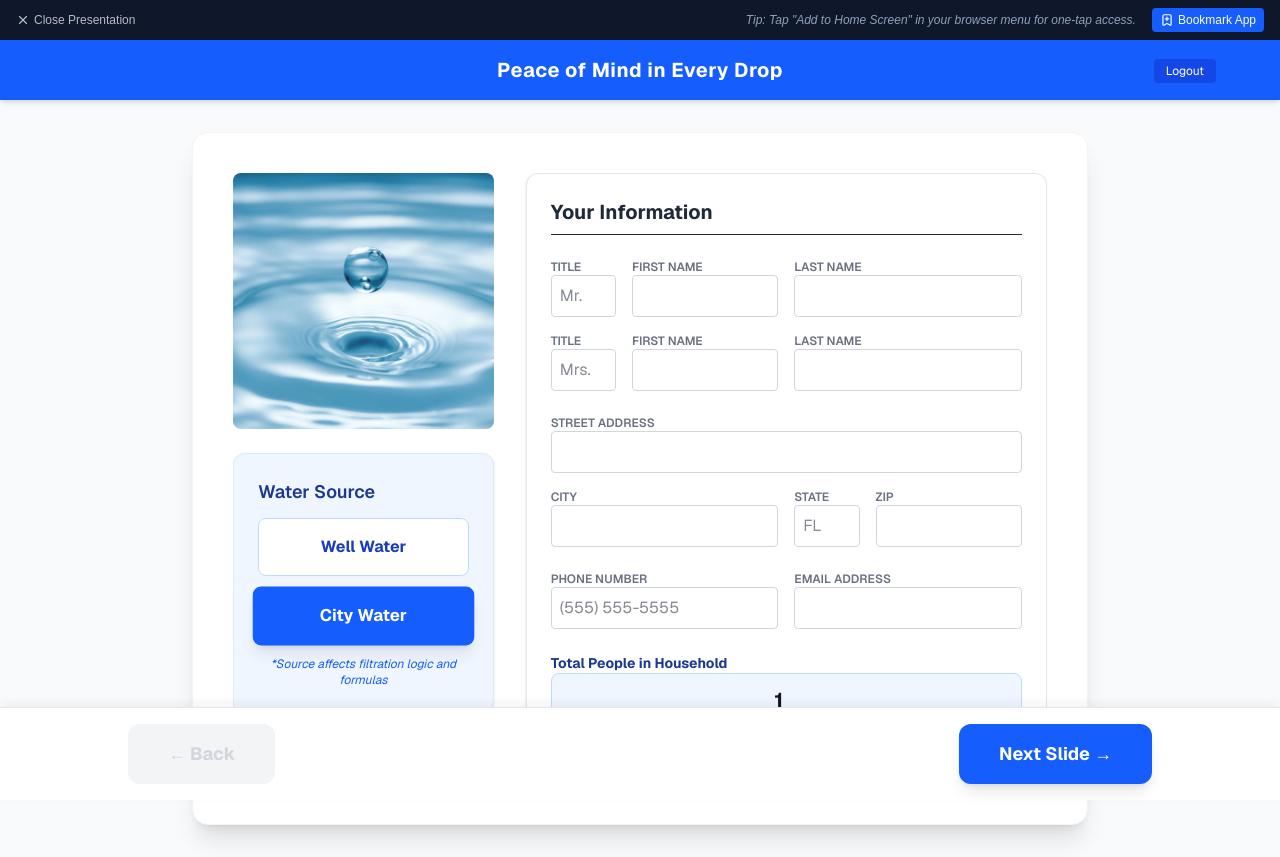
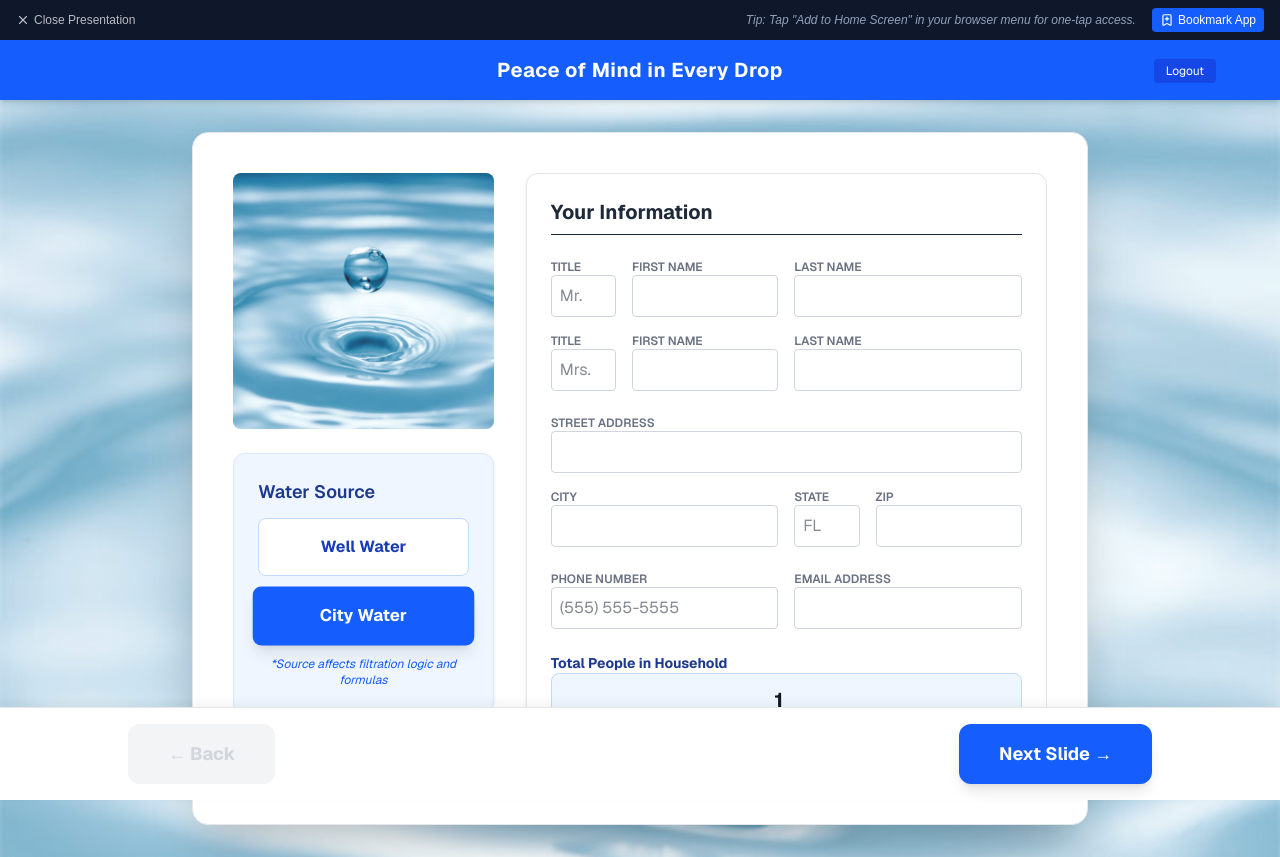
Before and after one commit to edisonguzman/safe-water-solutions, a Next.js app: page /presentation in a window 1280 px wide. Built offline with nearby package versions, Linux system fonts and the light colour scheme; no server answers.

Commit message:
added background image

```diff
--- a/app/components/presentation/IssuesAgreement.tsx
+++ b/app/components/presentation/IssuesAgreement.tsx
@@ -21,7 +21,6 @@ export default function IssuesAgreement({ onNext }: IssuesAgreementProps) {
     <div
       className="h-full w-full flex flex-col items-center justify-center text-center relative"
       style={{
-        backgroundImage: "url('/images/presentation/background.jpg')",
         backgroundSize: 'cover',
         backgroundPosition: 'center'
       }}
--- a/app/presentation/page.tsx
+++ b/app/presentation/page.tsx
@@ -145,15 +145,25 @@ function PresentationViewer() {
           1. items-start + mt-4 ensures slides don't "float" too high on portrait iPads.
           2. p-4 on mobile/tablet to maximize slide real estate.
       */}
-      <main className="flex-grow p-4 md:p-8 flex justify-center items-start md:items-center bg-gray-50 overflow-y-auto">
-        {/* Changed:
-            1. max-w-4xl (896px) is the "sweet spot" for iPad landscape and portrait.
-            2. mb-24 provides a buffer so the fixed footer doesn't cover slide content.
-        */}
-        <div className="w-full max-w-4xl bg-white shadow-xl rounded-2xl border border-gray-100 p-5 md:p-10 mb-24 md:mb-0">
-          {slides[currentSlideIndex]}
-        </div>
-      </main>
+<main
+  className="flex-grow p-4 md:p-8 flex justify-center items-start md:items-center overflow-y-auto"
+  style={{
+    // Reduced white overlay from 0.8 to 0.3 to make the image "pop"
+    backgroundImage: `linear-gradient(rgba(255, 255, 255, 0.3), rgba(255, 255, 255, 0.3)), url('/images/presentation/Slide-1.jpg')`,
+    backgroundSize: 'cover',
+    backgroundPosition: 'center',
+    backgroundRepeat: 'no-repeat',
+    backgroundAttachment: 'fixed'
+  }}
+>
+  {/* We use a solid bg-white here.
+      Since the background is now more "pronounced,"
+      a solid white card provides the best contrast for iPad viewing.
+  */}
+  <div className="w-full max-w-4xl bg-white shadow-2xl rounded-2xl border border-gray-200 p-5 md:p-10 mb-24 md:mb-0">
+    {slides[currentSlideIndex]}
+  </div>
+</main>
 
       {/* Changed:
           Fixed bottom on all screens ensures the salesperson always has
```
